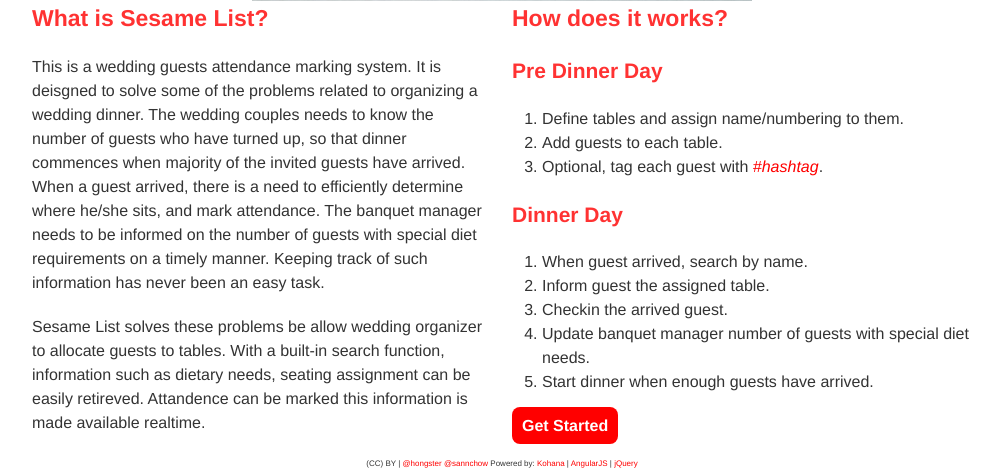
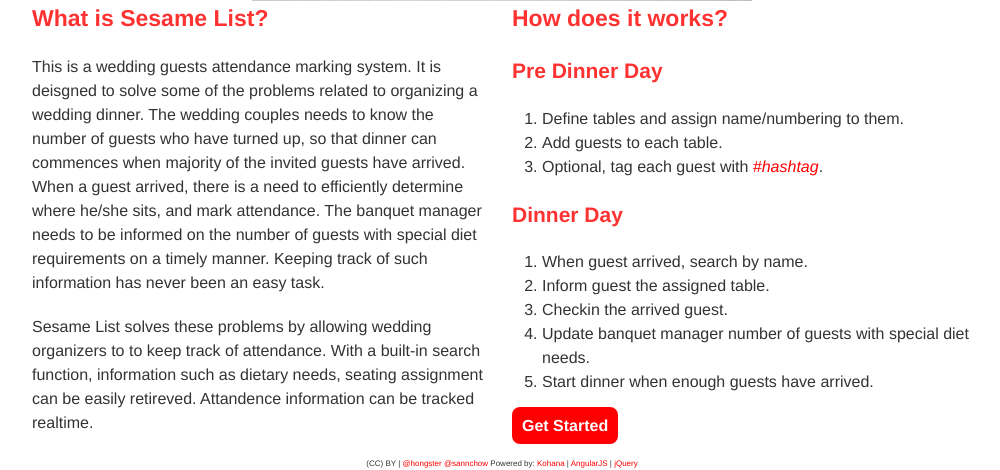
Before and after one commit to hongster/mWedding, a PHP site: page /kohana/main in a window 1280 px wide. Shown: the part 411-881 px from the top of the page, without its empty margins (138-1138 px from the left). Run offline with PHP 8.4, Linux system fonts and the light colour scheme; settings files or empty folders that the repository lacks are supplied; some libraries are stand-ins or nearby versions.

Commit message:
Correct some text.

```diff
--- a/application/views/main/index.php
+++ b/application/views/main/index.php
@@ -10,7 +10,7 @@
 		<p>This is a wedding guests attendance marking system. It is deisgned
 		to solve some of the problems related to organizing a wedding
 		dinner. The wedding couples needs to know the number of guests
-		who have turned up, so that dinner commences when majority
+		who have turned up, so that dinner can commences when majority
 		of the invited guests have arrived. When a guest arrived, there is a need
 		to efficiently determine where he/she sits, and mark attendance. The
 		banquet manager needs to be informed on the number of guests
@@ -18,10 +18,10 @@
 		of such information has never been an easy task.
 		</p>
 
-		<p>Sesame List solves these problems be allow wedding organizer to
-		allocate guests to tables. With a built-in search function, information
+		<p>Sesame List solves these problems by allowing wedding organizers to
+		to keep track of attendance. With a built-in search function, information
 		such as dietary needs, seating assignment can be easily retireved.
-		Attandence can be marked this information is made available realtime.
+		Attandence information can be tracked realtime.
 		</p>
 	</article>
 	<!-- what is mWedding -->
```
